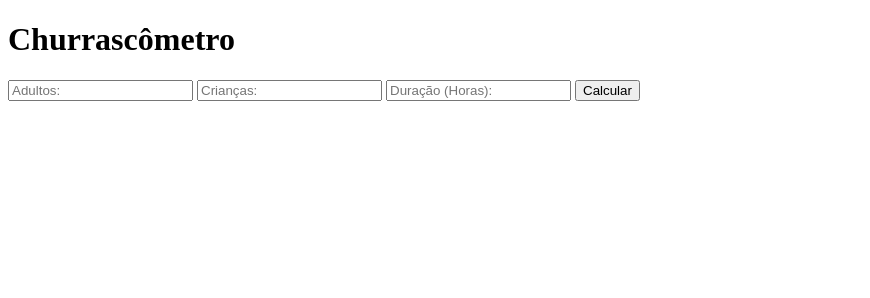
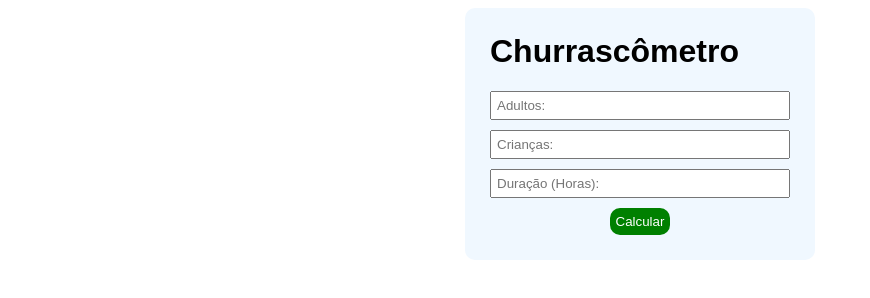
Before and after one commit to RenatoBonettiNeto/Projeto_Churrascometro, a plain HTML site: page index.html in a window 1280 px wide. Shown: the whole page, without its empty margins (0-870 px from the left). Drawn offline with Linux system fonts and the light colour scheme.

Commit message:
Configuração do css da página

```diff
--- a/styles/style.css
+++ b/styles/style.css
@@ -0,0 +1,31 @@
+.container{
+    font-family:  Arial, Helvetica, sans-serif;
+    max-width: 300px;
+    margin: auto;
+    background-color: aliceblue;
+    padding: 25px;
+    border-radius: 10px;
+
+}
+
+h1{
+    margin-top: 0;
+}
+
+input{
+    width: 100%;
+    display: block;
+    padding: 5px;
+    box-sizing: border-box;
+    margin-bottom: 10px;
+}
+
+button{
+    display: block;
+    margin: 0 auto;
+    border-radius: 10px;
+    color: white;
+    background-color: green;
+    padding: 5px;
+    border: 1px solid transparent;
+}
```
Also changed, not shown: index.html (+0 -4 lines).
